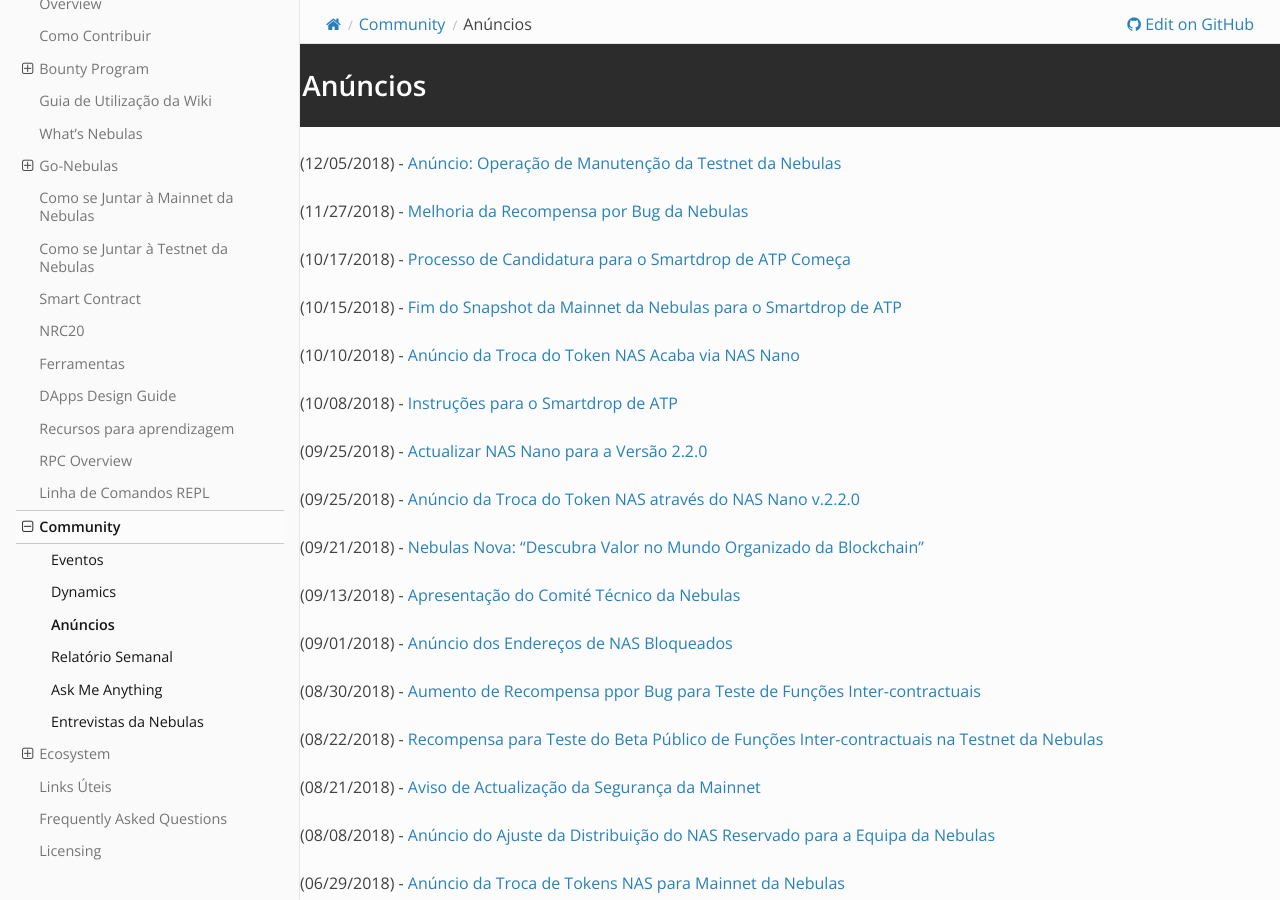
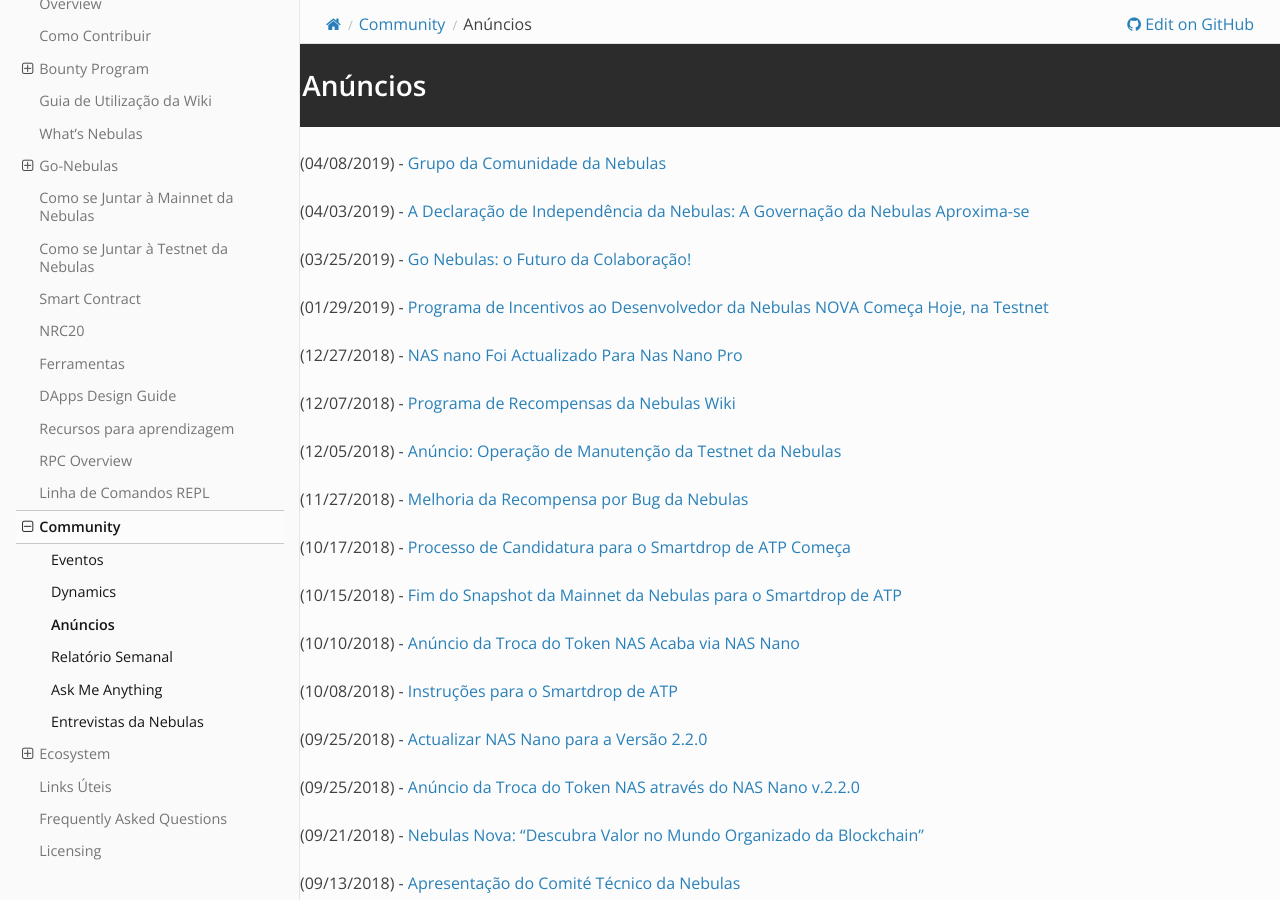
Before and after one commit to nebulasio/nebdocs, a Sphinx documentation site: the page built from docs/community/announcement.md, in a window 1280 px wide and 900 px high. Built offline with Sphinx 7.4.7 and the Read the Docs theme 2.0.0, drawn with Linux system fonts in a browser that asks for light colours; pages that are not in the unit, such as notebooks, are missing from menus.

Commit message:
updates and translates announcement.md

```diff
--- a/docs/community/announcement.md
+++ b/docs/community/announcement.md
@@ -1,4 +1,16 @@
 # Anúncios
+
+(04/08/2019) - [Grupo da Comunidade da Nebulas](https://medium.com/nebulasio/nebulas-community-group-community-consultation-draft-3fe20bf682bb)
+
+(04/03/2019) - [A Declaração de Independência da Nebulas: A Governação da Nebulas Aproxima-se](https://medium.com/nebulasio/the-declaration-of-nebulas-independence-nebulas-governance-is-approaching-f772a4175761)
+
+(03/25/2019) - [Go Nebulas: o Futuro da Colaboração!](https://medium.com/nebulasio/go-nebulas-the-future-of-collaboration-7a747177660f)
+
+(01/29/2019) - [Programa de Incentivos ao Desenvolvedor da Nebulas NOVA Começa Hoje, na Testnet](https://medium.com/nebulasio/nebulas-nova-testnet-developer-incentive-program-launches-today-59bbb58db940)
+
+(12/27/2018) - [NAS nano Foi Actualizado Para Nas Nano Pro](https://medium.com/nebulasio/nas-nano-has-been-upgraded-to-nas-nano-pro-ec9a2115eede)
+
+(12/07/2018) - [Programa de Recompensas da Nebulas Wiki](https://medium.com/nebulasio/nebulas-wiki-bounty-program-32048077e16c)
 
 (12/05/2018) - [Anúncio: Operação de Manutenção da Testnet da Nebulas](https://medium.com/nebulasio/announcement-nebulas-testnet-operation-maintenance-2e6992795ee5)
 
```
